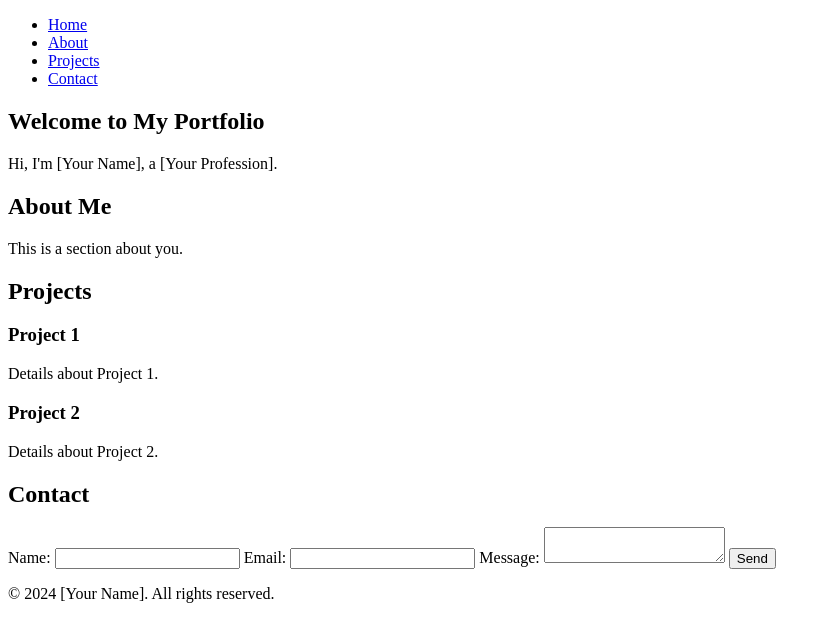
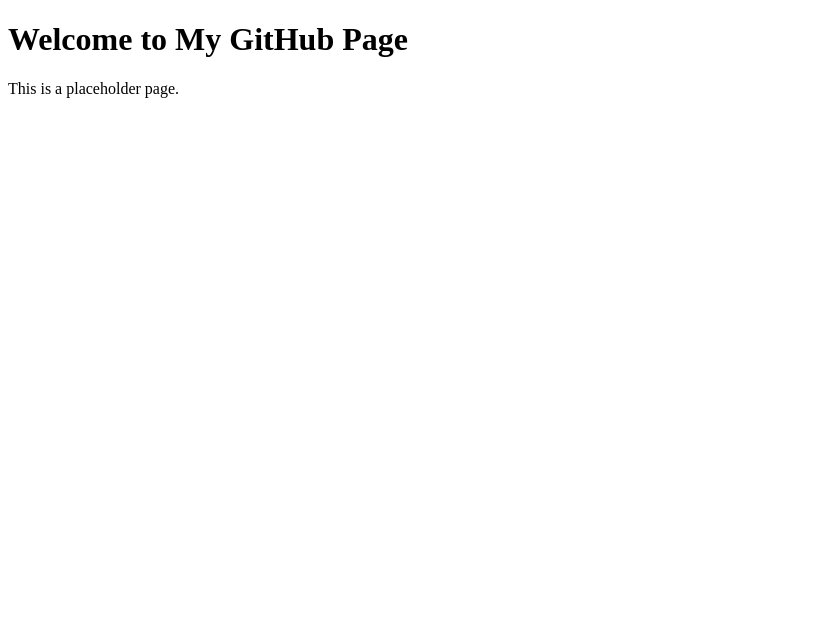
Before and after one commit to baole29/test, a plain HTML site: page docs/index.html in a window 1280 px wide. Shown: the whole page, without its empty margins (0-831 px from the left). Drawn offline with Linux system fonts and the light colour scheme.

Commit message:
edit index

```diff
--- a/docs/index.html
+++ b/docs/index.html
@@ -3,63 +3,10 @@
 <head>
     <meta charset="UTF-8">
     <meta name="viewport" content="width=device-width, initial-scale=1.0">
-    <title>My Portfolio</title>
-    <link rel="stylesheet" href="style.css">
+    <title>My GitHub Page</title>
 </head>
 <body>
-    <header>
-        <nav>
-            <ul>
-                <li><a href="#home">Home</a></li>
-                <li><a href="#about">About</a></li>
-                <li><a href="#projects">Projects</a></li>
-                <li><a href="#contact">Contact</a></li>
-            </ul>
-        </nav>
-    </header>
-
-    <section id="home">
-        <div class="hero-content">
-            <h1>Welcome to My Portfolio</h1>
-            <p>Hi, I'm [Your Name], a [Your Profession].</p>
-        </div>
-    </section>
-
-    <section id="about">
-        <h2>About Me</h2>
-        <p>This is a section about you.</p>
-    </section>
-
-    <section id="projects">
-        <h2>Projects</h2>
-        <div class="project">
-            <h3>Project 1</h3>
-            <p>Details about Project 1.</p>
-        </div>
-        <div class="project">
-            <h3>Project 2</h3>
-            <p>Details about Project 2.</p>
-        </div>
-        <!-- Add more projects as needed -->
-    </section>
-
-    <section id="contact">
-        <h2>Contact</h2>
-        <form id="contact-form">
-            <label for="name">Name:</label>
-            <input type="text" id="name" name="name" required>
-            <label for="email">Email:</label>
-            <input type="email" id="email" name="email" required>
-            <label for="message">Message:</label>
-            <textarea id="message" name="message" required></textarea>
-            <button type="submit">Send</button>
-        </form>
-    </section>
-
-    <footer>
-        <p>&copy; 2024 [Your Name]. All rights reserved.</p>
-    </footer>
-
-    <script src="script.js"></script>
+    <h1>Welcome to My GitHub Page</h1>
+    <p>This is a placeholder page.</p>
 </body>
 </html>
```
